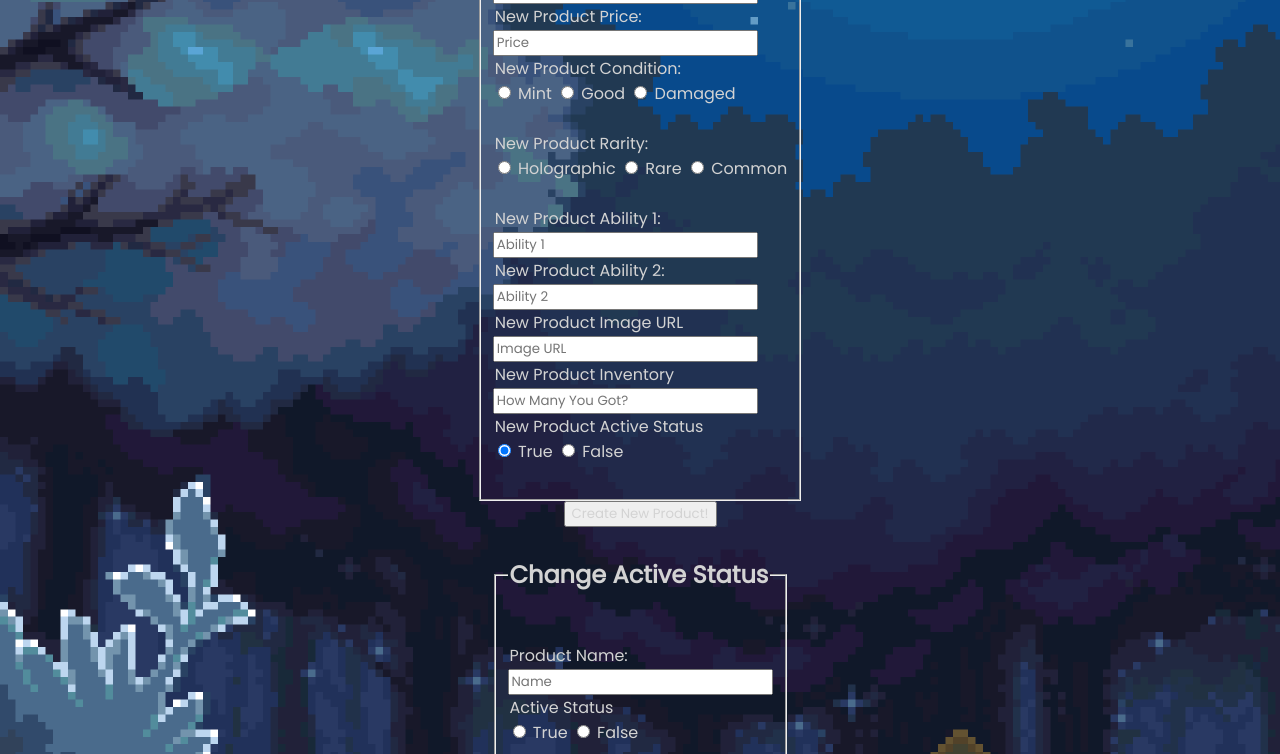
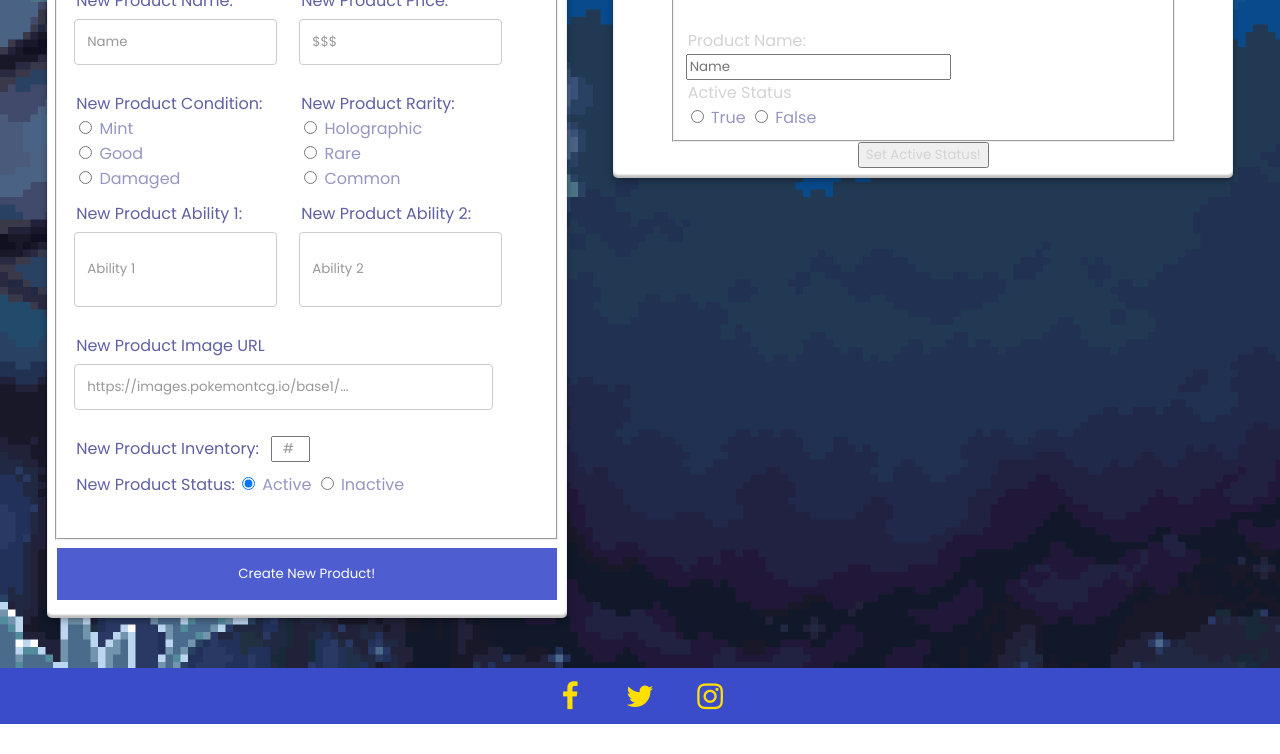
Before and after one commit to tmingo0726/pokestop2, a React app: page /admin in a window 1280 px wide. Shown: the part 216-970 px from the top of the page. After the commit the page ends 940 px from the top, so only its background shows below. Built offline with nearby package versions, Linux system fonts and the light colour scheme; no server answers.

Commit message:
added styling to admin forms and admin page

```diff
--- a/public/style.css
+++ b/public/style.css
@@ -47,18 +47,21 @@ body {
     display: flex;
     flex-direction: column;
     align-items: center;
-    width: 100%;
+    width: 95%;
 }
 
 .form-inputs {
-    width: 70%;
+    width: 75%;
     padding: 12px;
     border: 1px solid #ccc;
     border-radius: 4px;
     box-sizing: border-box;
     margin-top: 6px;
     margin-bottom: 16px;
-    color:rgba(0, 0, 0);
+    color:rgb(0, 0, 0);
+}
+.form-inputs::placeholder {
+    color: rgba(87, 87, 87, 0.61);
 }
 
 .form-inputs:focus {
@@ -97,3 +100,15 @@ body {
     color: red;
     text-align: center;
 }
+
+#admin-panel-wrap {
+    display: flex;
+    flex-wrap: wrap;
+    justify-content: space-evenly;
+}
+
+.admin-form {
+    display: flex;
+    flex-direction: column;
+    align-items: center;
+}
--- a/src/components/Admin.js
+++ b/src/components/Admin.js
@@ -4,7 +4,7 @@ const { default: AdminCreate } = require("./AdminCreate");
 
 const Admin = () => {
   return (
-    <div>
+    <div id="admin-panel-wrap">
       <div>
         <AdminCreate />
       </div>
--- a/src/components/AdminActiveStatus.js
+++ b/src/components/AdminActiveStatus.js
@@ -42,10 +42,10 @@ const AdminActiveStatus = () => {
 
   return (
     <div>
-      <form id="active-status-form" onSubmit={handleSubmit}>
+      <form className="form" onSubmit={handleSubmit}>
         <fieldset>
           <legend>
-            <h2>Change Active Status</h2>
+            <h2 className="form-header">Change Active Status</h2>
           </legend>
           <div id="active-status-inputs">
             <br />
--- a/src/components/AdminCreate.js
+++ b/src/components/AdminCreate.js
@@ -69,15 +69,18 @@ const AdminCreate = () => {
   };
   return (
     <div>
-      <form id="new-product-form" onSubmit={handleSubmit}>
-        <fieldset>
-          <legend>
-            <h2>Create A New Product</h2>
+      <form id="create-form" className="form admin-form" onSubmit={handleSubmit}>
+        <fieldset className="input-wrapper">
+          <legend id="header-legend">
+            <h2 id="create-header" className="form-header">Create New Product</h2>
           </legend>
-          <div id="new-product-inputs">
-            <br />
-            <legend>New Product Name:</legend>
+          <div id="create-inputs" className="form-inputs">
+            <div className="inner-input-wrap">
+              <div className="input-pair">
+                <legend id="form-legend">New Product Name:</legend>
                 <input
+                  id="double-column-inputs"
+                  className="form-inputs"
                   type="text"
                   value={newProductName}
                   placeholder="Name"
@@ -86,18 +89,27 @@ const AdminCreate = () => {
                     setNewProductName(event.target.value);
                   }}
                 ></input>
-            <legend>New Product Price:</legend>
+                </div>
+                <div className="input-pair">
+                <legend id="form-legend">New Product Price:</legend>
                 <input
+                  id="double-column-inputs"
+                  className="form-inputs"
                   type="text"
                   value={newPrice}
-              placeholder="Price"
+                  placeholder="$$$"
                   required
                   onChange={(event) => {
                     setNewPrice(event.target.value);
                   }}
                 ></input>
-            <legend>New Product Condition:</legend>
-            <div id="condition-choices">
+              </div>
+            </div>
+            <div className="inner-input-wrap">
+            <div id="radio-choices">
+            <div className="input-pair">
+              <legend id="form-legend">New Product Condition:</legend>
+              <div className="single-radio-choice">
               <input
                 type="radio"
                 id="conditionChoice1"
@@ -108,6 +120,8 @@ const AdminCreate = () => {
                 }}
               ></input>
               <label htmlFor="conditionChoice1"> Mint </label>
+              </div>
+              <div className="single-radio-choice">
               <input
                 type="radio"
                 id="conditionChoice2"
@@ -118,6 +132,8 @@ const AdminCreate = () => {
                 }}
               ></input>
               <label htmlFor="conditionChoice2"> Good </label>
+              </div>
+              <div className="single-radio-choice">
               <input
                 type="radio"
                 id="conditionChoice3"
@@ -129,9 +145,11 @@ const AdminCreate = () => {
               ></input>
               <label htmlFor="conditionChoice3"> Damaged </label>
               </div>
-            <br />
-            <legend>New Product Rarity: </legend>
-            <div id="rarity-choices">
+              </div>
+            </div>
+            <div id="radio-choices">
+            <legend id="form-legend">New Product Rarity: </legend>
+            <div className="single-radio-choice">
               <input
                 type="radio"
                 id="rarityChoice1"
@@ -142,6 +160,8 @@ const AdminCreate = () => {
                 }}
               ></input>
               <label htmlFor="rarityChoice1"> Holographic </label>
+              </div>
+              <div className="single-radio-choice">
               <input
                 type="radio"
                 id="rarityChoice2"
@@ -152,6 +172,8 @@ const AdminCreate = () => {
                 }}
               ></input>
               <label htmlFor="rarityChoice2"> Rare </label>
+              </div>
+              <div className="single-radio-choice">
               <input
                 type="radio"
                 id="rarityChoice3"
@@ -163,9 +185,14 @@ const AdminCreate = () => {
               ></input>
               <label htmlFor="rarityChoice3"> Common </label>
               </div>
-            <br />
-            <legend>New Product Ability 1: </legend>
+            </div>
+            </div>
+            <div className="inner-input-wrap">
+              <div className="input-pair">
+            <legend id="form-legend">New Product Ability 1: </legend>
             <input
+              className="form-inputs"
+              id="abilities-txt"
               type="text"
               value={newAbility1}
               placeholder="Ability 1"
@@ -174,8 +201,12 @@ const AdminCreate = () => {
                 setNewAbility1(event.target.value);
               }}
             ></input>
-            <legend>New Product Ability 2: </legend>
+            </div>
+            <div className="input-pair">
+              <legend id="form-legend">New Product Ability 2: </legend>
               <input
+                className="form-inputs"
+                id="abilities-txt"
                 type="text"
                 value={newAbility2}
                 placeholder="Ability 2"
@@ -183,25 +214,34 @@ const AdminCreate = () => {
                   setNewAbility2(event.target.value);
                 }}
               ></input>
-            <legend>New Product Image URL</legend>
+              </div>
+            </div>
+            <legend id="form-legend">New Product Image URL</legend>
+              <div id="sl-input" className="inner-input-wrap">
                 <input
+                  className="form-inputs"
                   type="text"
                   value={newImagelink}
-              placeholder="Image URL"
+                  placeholder="https://images.pokemontcg.io/base1/..."
                   onChange={(event) => {
                     setNewImagelink(event.target.value);
                   }}
                 ></input>
-            <legend>New Product Inventory</legend>
+              </div>
+            <div id="sl-input" className="inner-input-wrap">
+            <legend id="form-legend">New Product Inventory:</legend>
               <input
+                id="inv-ct"
                 type="text"
                 value={newInventorycount}
-              placeholder="How Many You Got?"
+                placeholder="#"
                 onChange={(event) => {
                   setNewInventorycount(event.target.value);
                 }}
               ></input>
-            <legend>New Product Active Status</legend>
+            </div>
+            <div className="inner-input-wrap">
+            <legend id="form-legend">New Product Status: </legend>
             <div id="isactive-choices">
               <input
                 type="radio"
@@ -213,7 +253,7 @@ const AdminCreate = () => {
                   setNewIsactive(true);
                 }}
               ></input>
-              <label htmlFor="isactiveChoice1"> True </label>
+              <label htmlFor="isactiveChoice1"> Active </label>
               <input
                 type="radio"
                 id="isactiveChoice2"
@@ -223,12 +263,12 @@ const AdminCreate = () => {
                   setNewIsactive(false);
                 }}
               ></input>
-              <label htmlFor="isactiveChoice2"> False </label>
+              <label htmlFor="isactiveChoice2"> Inactive </label>
             </div>
-            <br></br>
+            </div>
           </div>
         </fieldset>
-        <button type="submit">Create New Product!</button>
+        <button className="form-btn" type="submit">Create New Product!</button>
       </form>
     </div>
   );
--- a/src/stylesheets/AdminActiveStatus.css
+++ b/src/stylesheets/AdminActiveStatus.css
@@ -1,7 +1,7 @@
-#active-status-form{
+/* #active-status-form{
     display: flex;
     justify-content: center;
     flex-direction: column;
     align-items: center;
     padding-top: 10px;
-}
+} */
--- a/src/stylesheets/AdminCreate.css
+++ b/src/stylesheets/AdminCreate.css
@@ -1,8 +1,68 @@
 
-#new-product-form{
+#create-form {
+    width: 500px;
     display: flex;
+    align-items: center;
     justify-content: center;
+}
+
+#create-header {
+    margin-top: 0;
+}
+
+#create-inputs {
+    display: flex;
     flex-direction: column;
-    align-items: center;
-    padding-top: 10px;
+    width: 100%;
+    border: none;
+    padding-top: 0px;
+    margin-top: 0px;
+    padding: 5px;
 }
+
+#double-column-inputs {
+    width: 90%;
+}
+
+.input-pair {
+    width: 225px;
+}
+
+label {
+    color: #6060a3a8;
+}
+
+#abilities-txt {
+    height: 75px;
+    width: 90%;
+}
+
+.inner-input-wrap {
+    display: flex;
+    justify-content: flex-start;
+    margin-bottom: 10px;
+}
+
+
+#inv-ct {
+    margin-left: 10px;
+    padding-left: 10px;
+    max-width: 5%;
+}
+
+#inv-ct::placeholder {
+    color: rgba(87, 87, 87, 0.61);
+}
+
+#sl-input > input {
+    width: 90%;
+}
+
+#radio-choices {
+    display: flex;
+    flex-direction: column;
+}
+
+#form-legend {
+    color: #6060a3;
+}
```
Lines whose indentation alone changed are shown as unchanged.
